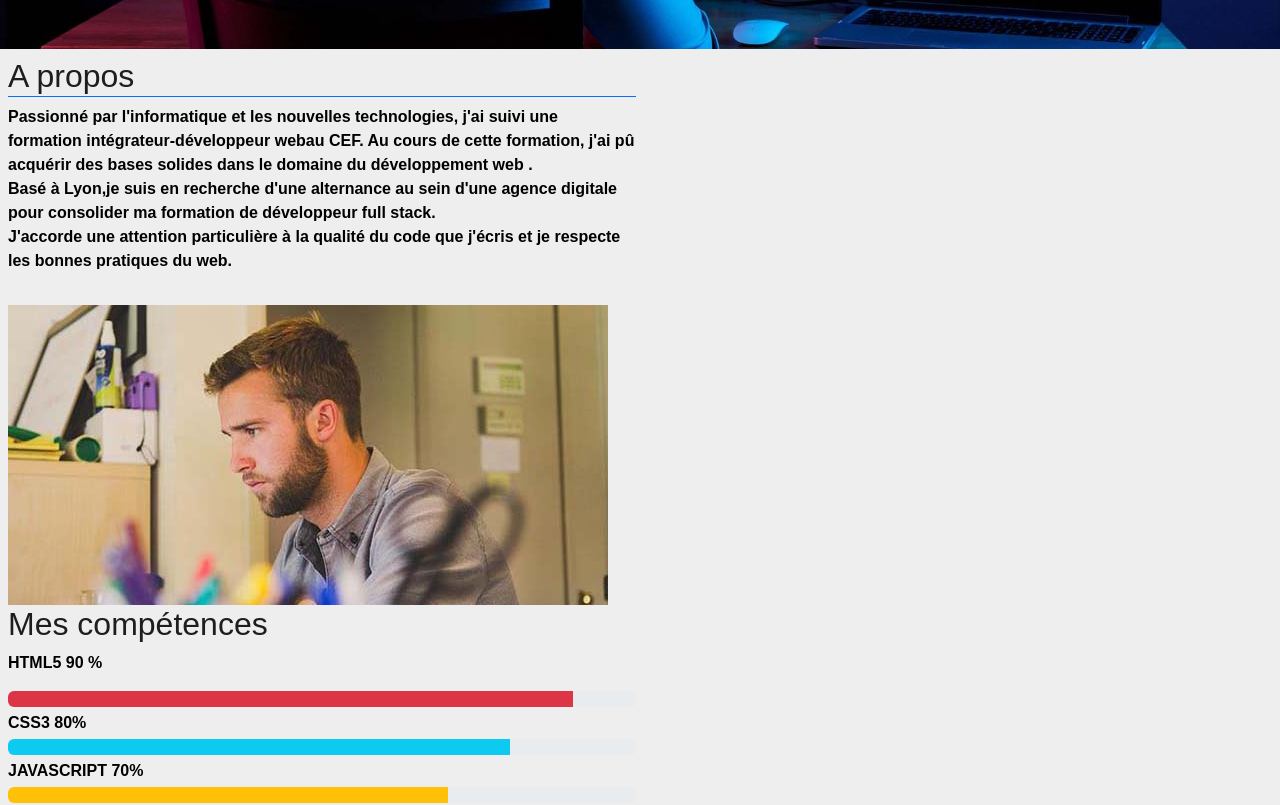
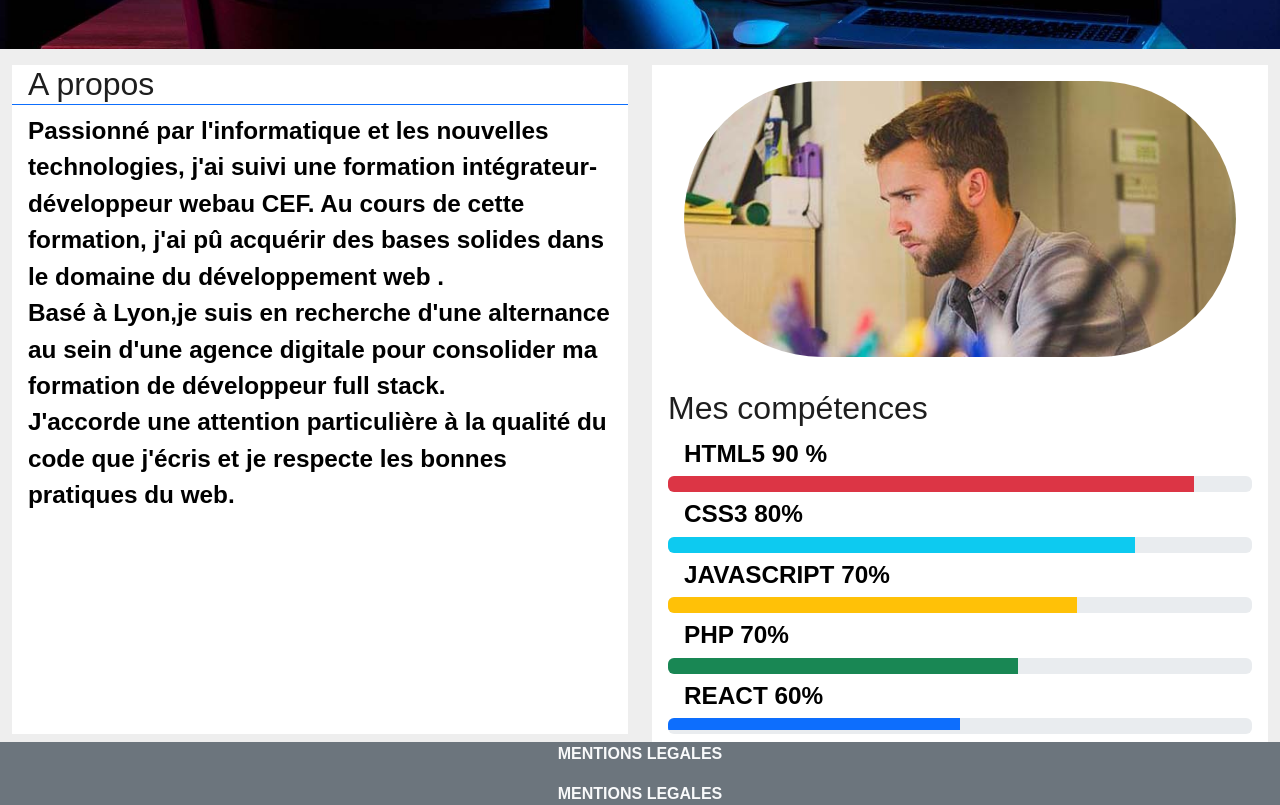
Before and after one commit to M-P-FROS/CVJDREACT, a React (Vite) app: page / in a window 1280 px wide. Shown: the part 700-1505 px from the top of the page. Built offline with nearby package versions, Linux system fonts and the light colour scheme.

Commit message:
version 05 09 page accueil services faites

```diff
--- a/src/assets/components/Banner.jsx
+++ b/src/assets/components/Banner.jsx
@@ -3,8 +3,10 @@ const Banner = () => {
     return (
 
             <div className='banner'>
+            <div className="w-25 p-3"> </div>
             <img src="images/imgbanner/banner.jpg" className="img-fluid" alt="bandeau banner , ciel bleu avec des filaments lumineux"/>
         </div>
+
     );
 };
 
--- a/src/assets/components/Header.jsx
+++ b/src/assets/components/Header.jsx
@@ -11,7 +11,7 @@ const Header = () => {
      id="mainNav"
    >
      <div className="container">
-       <Link className="navbar-brand text-light" to="/#accueil">Jane Doe</Link>
+       <Link className="navbar-brand text-light" to="/">Jane Doe</Link>
        <button
          className="navbar-toggler text-uppercase font-weight-bold bg-primary text-white rounded"
          type="button"
--- a/src/main.scss
+++ b/src/main.scss
@@ -1,5 +1,6 @@
 @import "./sass/app";
 @import"./sass/home";
+@import"./sass/services";
 
 /*GLOBAL*/
 body {
@@ -18,6 +19,9 @@ body {
         }
         h4{
         color:#1e1e1e;
+        }
+    .italic{
+font-style: italic;
     }
 }
 //@import '~bootstrap/scss/bootstrap';
--- a/src/pages/Home.jsx
+++ b/src/pages/Home.jsx
@@ -1,10 +1,13 @@
 import Header from '../assets/components/Header';
-import '../sass/home.scss'
-import { ProgressBar } from 'react-bootstrap';
-import Footer from '../assets/components/Footer'
+import Footer from '../assets/components/Footer';
+
+import Container from 'react-bootstrap/Container';
+import Row from 'react-bootstrap/Row';
+import Col from 'react-bootstrap/Col';
+import {ProgressBar} from 'react-bootstrap';
 
 
-
+import '../sass/home.scss'
 
 
 const Home = () => {
@@ -13,59 +16,52 @@ const Home = () => {
         <Header />
         <main>
           <div className='hero'>
-          <img src="images/imghero/hero-bg.jpg" className="img-fluid" alt="informaticien sur son poste de travail..."/>
+          <img src="images/imghero/hero-bg.jpg" className="img-fluid pb-3" alt="informaticien sur son poste de travail..."/>
             <h1 className='background-size:cover'>Bonjour, je suis John DOE</h1>
           <h2>Développeur full stack</h2>
           <button type="button" className="btn">En savoir plus</button>
           </div>
 
-          <div  className='hero2'>
-                <div className='contenair justify-content-between'>
-                        <div className='row'>
-                        <div className='col-sm-12 col-md-6 col-lg-6 m-2'>
-                        <div className='apropos'>
-                        <h2 className='border-bottom border-primary'> A propos</h2>
-                        <p>Passionné par l&apos;informatique et les nouvelles technologies,
-                          j&apos;ai suivi une formation <strong> intégrateur-développeur web</strong>au CEF.
-                          Au cours de cette formation, j&apos;ai pû acquérir des bases solides dans le domaine du <strong>développement web </strong>.
-                          <br></br>
-                          Basé à Lyon,je suis en recherche d&apos;une alternance au sein d&apos;une agence digitale pour consolider
-                          ma formation de <strong>développeur full stack</strong>.
-                          <br></br>
-                        J&apos;accorde une attention particulière à la qualité du code que j&apos;écris
-                          et je respecte les bonnes pratiques du web.</p>
-                          </div>
-                        </div>
-                        </div>
+          <div className='herobis'>
+          <Container fluid>
+            <Row>
+              <Col xs={12} sm={6} lg={6} className="d-flex align-items-stretch pb-2 ">
+                      <div className='apropos'>
+                      <h2 className='border-bottom border-primary px-3'> A propos</h2>
+                      <p className='px-3'>Passionné par l&apos;informatique et les nouvelles technologies,
+                      j&apos;ai suivi une formation <strong> intégrateur-développeur web</strong>au CEF.
+                      Au cours de cette formation, j&apos;ai pû acquérir des bases solides dans le domaine du <strong>développement web </strong>.
+                      <br></br>
+                      Basé à Lyon,je suis en recherche d&apos;une alternance au sein d&apos;une agence digitale pour consolider
+                      ma formation de <strong>développeur full stack</strong>.
+                      <br></br>
+                      J&apos;accorde une attention particulière à la qualité du code que j&apos;écris
+                      et je respecte les bonnes pratiques du web.</p>
+                      </div>
+               </Col>
 
-                    <div className='contenair row'>
-                    <div className=' col-sm-12 col-md-6 col-lg-6  m-2'>
-                    <div className='mescompétences'>
-                      <img src="images/imgabout/john-doe-about.jpg" className='img-fluid' alt='photo de Jhon Doe, jeune homme barbu'/>
-                      <h2>Mes compétences</h2>
-                      <div>
-                      <p className='text-uppercasemy-1 '>HTML5   90 %</p>
+              <Col xs={12} sm={6} lg={6} className="d-flex align-items-stretch">
+                      <div className='mescompetences px-3'>
+                      <img src="images/imgabout/john-doe-about.jpg" className='img-fluid p-3 rounded-pill' alt='photo de Jhon Doe, jeune homme barbu'/>
+                      <h2 className='mt-3'>Mes compétences</h2>
+                      <p className='text-uppercase my-1 px-3'>HTML5   90 %</p>
                       <ProgressBar variant="danger" now={90} />
-                      <p className='text-uppercase my-1'>Css3   80%</p>
+                      <p className='text-uppercase my-1 px-3'>Css3   80%</p>
                       <ProgressBar variant="info" now={80} />
-                      <p className='text-uppercase my-1'>Javascript 70%</p>
+                      <p className='text-uppercase my-1 px-3'>Javascript 70%</p>
                       <ProgressBar variant="warning" now={70} />
-                      <p className='text-uppercase my-1'>PHP   70%</p>
+                      <p className='text-uppercase my-1 px-3'>PHP   70%</p>
                       <ProgressBar variant="success" now={60} />
-                      <p className='text-uppercase my-1'>React   60%</p>
-                      <ProgressBar variant="primary " now={50} />
-                    </div>
+                      <p className='text-uppercase my-1 px-3'>React   60%</p>
+                      <ProgressBar variant="primary " className='pb-1 mb-2 ' now={50} />
                       </div>
-                    </div>
-                    </div>
-                </div>
+              </Col>
+          </Row>
+          </Container>
           </div>
+          </main>
         <Footer/>
-       </main>
 </section>
-
-
-
     );
 };
 
--- a/src/pages/Realisations.jsx
+++ b/src/pages/Realisations.jsx
@@ -1,12 +1,17 @@
 import Header from '../assets/components/Header'
+import Footer from '../assets/components/Footer'
+import Banner from '../assets/components/Banner';
 
 const Realisations = () => {
     return (
         <section id="realisations">
             <Header/>
+            <Banner/>
+
         <div className="contenair mt-5 text-dark">
             <h1>Page Realisations</h1>
         </div>
+      <Footer/>
         </section>
     );
 };
--- a/src/sass/home.scss
+++ b/src/sass/home.scss
@@ -40,3 +40,23 @@
         font-size: 03vw;
         text-align: center;
 }
+
+.banner{
+    img{
+      min-height: max-content;
+        width:100%;
+    }
+
+}
+
+.herobis{
+    background-color: #EEE;
+    font-size: 1.9vw;
+}
+.apropos{
+    background-color: white;
+}
+.mescompetences{
+    background-color: white;
+
+}
--- /dev/null
+++ b/src/sass/services.scss
@@ -0,0 +1,3 @@
+h5{
+    font-weight:600;
+}
```
Also changed, not shown: src/pages/Services.jsx (+31 -25 lines).
